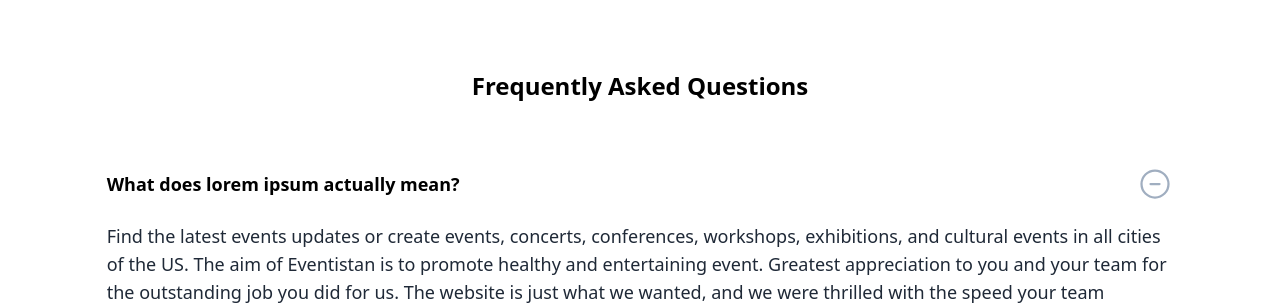
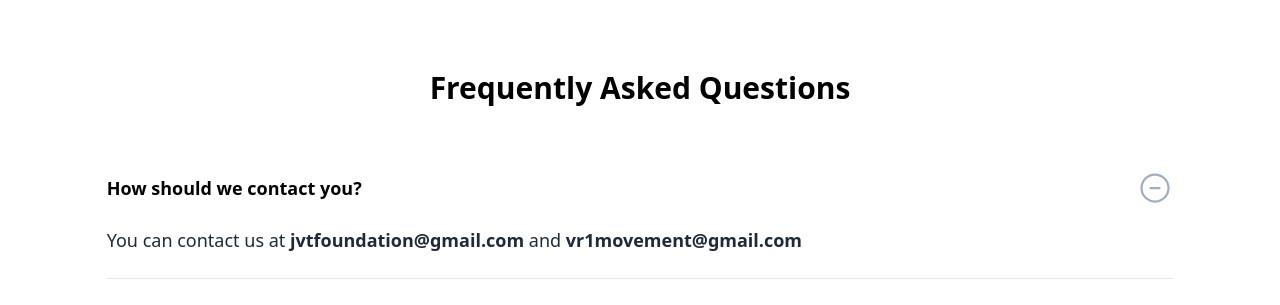
Before and after one commit to NVombat/MusicApp, a React (Create React App) app in the folder client/: page /about in a window 1280 px wide. Shown: the part 599-904 px from the top of the page. Built offline with nearby package versions, Linux system fonts and the light colour scheme; no server answers.

Commit message:
💄 UI Additions

```diff
--- a/client/src/components/About/Faq.tsx
+++ b/client/src/components/About/Faq.tsx
@@ -7,7 +7,7 @@ const Faq = () => {
     <div className="pt-10">
       <div className="container mx-auto pt-10">
         <div className="text-center pb-3 md:pb-10">
-          <h1 className="px-2 xl:px-0 text-2xl font-extrabold ">
+          <h1 className="px-2 xl:px-0 text-3xl font-extrabold ">
             Frequently Asked Questions
           </h1>
         </div>
@@ -16,7 +16,7 @@ const Faq = () => {
             <li className="py-6 border-gray-200 border-solid border-b">
               <div className="flex justify-between items-center">
                 <h3 className="text-lg w-10/12 font-semibold">
-                  What does lorem ipsum actually mean?
+                  How should we contact you?
                 </h3>
                 <div
                   className="cursor-pointer"
@@ -29,17 +29,21 @@ const Faq = () => {
               </div>
               {question === 0 && (
                 <p className="pt-2 md:pt-3  lg:pt-5 text-gray-800 text-lg rounded-b-lg">
-                  Find the latest events updates or create events, concerts,
-                  conferences, workshops, exhibitions, and cultural events in
-                  all cities of the US. The aim of Eventistan is to promote
-                  healthy and entertaining event. Greatest appreciation to you
-                  and your team for the outstanding job you did for us. The
-                  website is just what we wanted, and we were thrilled with the
-                  speed your team exercised.{' '}
+                  You can contact us at{' '}
+                  <a
+                    className="font-bold"
+                    href="mailto:jvtfoundation@gmail.com"
+                  >
+                    jvtfoundation@gmail.com
+                  </a>{' '}
+                  and{' '}
+                  <a className="font-bold" href="mailto:vr1movement@gmail.com">
+                    vr1movement@gmail.com
+                  </a>
                 </p>
               )}
             </li>
-            <li className="py-6 border-gray-200 border-solid border-b">
+            {/* <li className="py-6 border-gray-200 border-solid border-b">
               <div className="flex justify-between items-center">
                 <h3 className="text-lg w-10/12 font-semibold">
                   What does lorem ipsum actually mean?
@@ -64,7 +68,7 @@ const Faq = () => {
                   speed your team exercised.{' '}
                 </p>
               )}
-            </li>
+            </li> */}
           </ul>
         </div>
       </div>
--- a/client/src/components/Auth/AuthForm.tsx
+++ b/client/src/components/Auth/AuthForm.tsx
@@ -51,6 +51,7 @@ const EmailAuthForm = () => {
         //@ts-ignore
         authCtx.login(data.idToken, expirationTime.toISOString());
         history.replace('/profile');
+        alert('Make Sure you update your name in Update Profile Section');
       })
       .catch((err) => {
         setAuthError(true);
--- a/client/src/components/Home/Hero.tsx
+++ b/client/src/components/Home/Hero.tsx
@@ -1,16 +1,29 @@
 import logo from '../../utils/images/jvt-logo.jpg';
+import group from '../../utils/images/group.jpg';
 const Hero = () => {
   return (
     <div>
-      <figure className="w-64 mx-auto mt-4">
+      <figure className="w-96 mx-auto mt-4">
         <img src={logo} alt="jvt-logo" />
       </figure>
       <div className="flex flex-col justify-center items-center my-5">
-        <h1 className="font-bold text-3xl uppercase">VR1 Movement</h1>
-        <h1 className="font-bold text-3xl uppercase">
+        <h1 className="font-bold text-2xl uppercase py-1">VR1 Movement</h1>
+        <h1 className="font-bold text-2xl uppercase py-1">
           LET US SING AND UNITE US ALL
         </h1>
+        <h1 className="font-bold text-2xl uppercase py-1">
+          WE ARE ONE – HERE WE ARE ALL ONE.
+        </h1>
+        <h1 className="font-bold text-2xl uppercase py-1">
+          THIS IS OUR WORLD. THIS IS YOUR WORLD. SAVE OUR WORLD
+        </h1>
+        <h1 className="font-bold text-2xl uppercase py-1">
+          THIS IS OUR SONG. SING ANY WHERE.DANCE EVERYWHERE.
+        </h1>
       </div>
+      <figure className="flex justify-center py-5">
+        <img src={group} alt="group of people" />
+      </figure>
     </div>
   );
 };
```
Also changed, not shown: client/src/utils/images/group.jpg (added).
